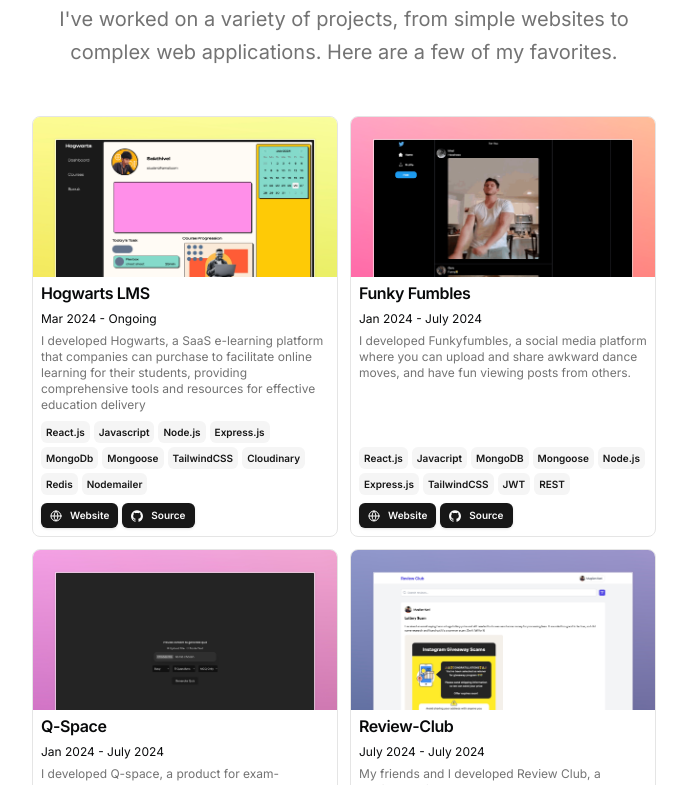
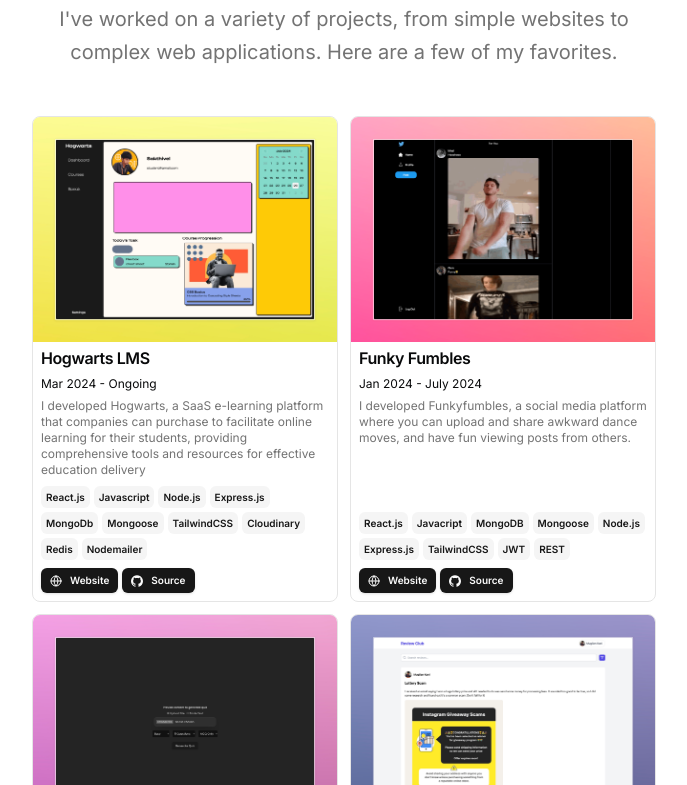
Before and after one commit to patilarya76/Portfoliotemp, a Next.js app: page / in a window 1280 px wide. Shown: the part 1215-2000 px from the top of the page, without its empty margins (296-983 px from the left). Built offline with nearby package versions, Linux system fonts and the light colour scheme.

Commit message:
cleared some bug

```diff
--- a/src/components/magicui/blur-fade.tsx
+++ b/src/components/magicui/blur-fade.tsx
@@ -14,9 +14,10 @@ interface BlurFadeProps {
   delay?: number;
   yOffset?: number;
   inView?: boolean;
-  inViewMargin?: string;
+  inViewMargin?: string; // Ensure this matches expected type
   blur?: string;
 }
+
 const BlurFade = ({
   children,
   className,
@@ -28,14 +29,20 @@ const BlurFade = ({
   inViewMargin = "-50px",
   blur = "6px",
 }: BlurFadeProps) => {
-  const ref = useRef(null);
+  const ref = useRef<HTMLDivElement>(null);
+
+  // Adjust `margin` type to match expected format for `useInView`
   const inViewResult = useInView(ref, { once: true, margin: inViewMargin });
+
   const isInView = !inView || inViewResult;
+
   const defaultVariants: Variants = {
     hidden: { y: yOffset, opacity: 0, filter: `blur(${blur})` },
     visible: { y: -yOffset, opacity: 1, filter: `blur(0px)` },
   };
+
   const combinedVariants = variant || defaultVariants;
+
   return (
     <AnimatePresence>
       <motion.div
--- a/src/components/project-card.tsx
+++ b/src/components/project-card.tsx
@@ -50,7 +50,7 @@ export function ProjectCard({
         href={href || "#"}
         className={cn("block cursor-pointer", className)}
       >
-        {video && video!="" ?
+        {video && video != "" ? (
           <video
             src={video}
             autoPlay
@@ -59,14 +59,14 @@ export function ProjectCard({
             playsInline
             className="pointer-events-none mx-auto h-40 w-full object-cover object-top" // needed because random black line at bottom of video
           />
-
-        :
-          <img
-            src={image}
-            alt={title}
-            className="h-40 w-full overflow-hidden object-cover object-top"
-          />
-        }
+        ) : (
+          <Image
+          src={image}
+          alt="Hogwarts"
+          width={800}  // Replace with the actual width of your image
+          height={600} // Replace with the actual height of your image
+        />
+        )}
       </Link>
       <CardHeader className="px-2">
         <div className="space-y-1">
```
